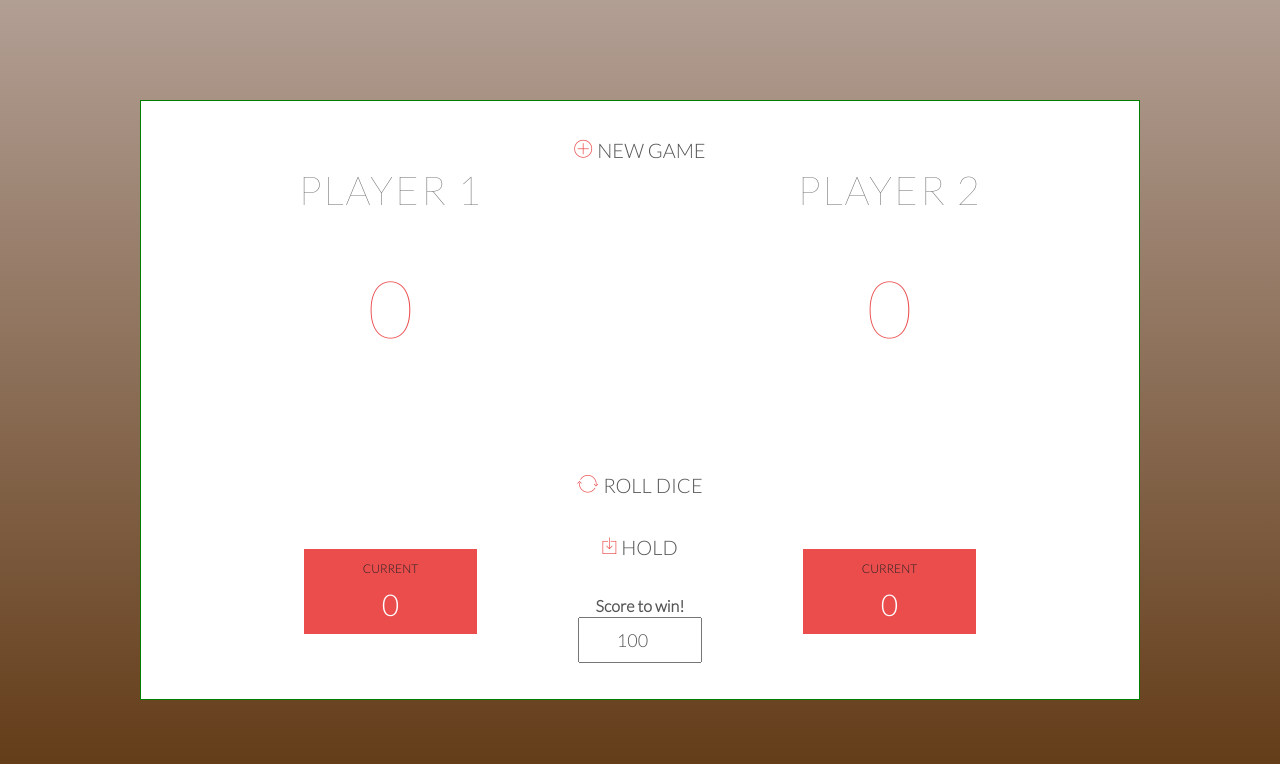
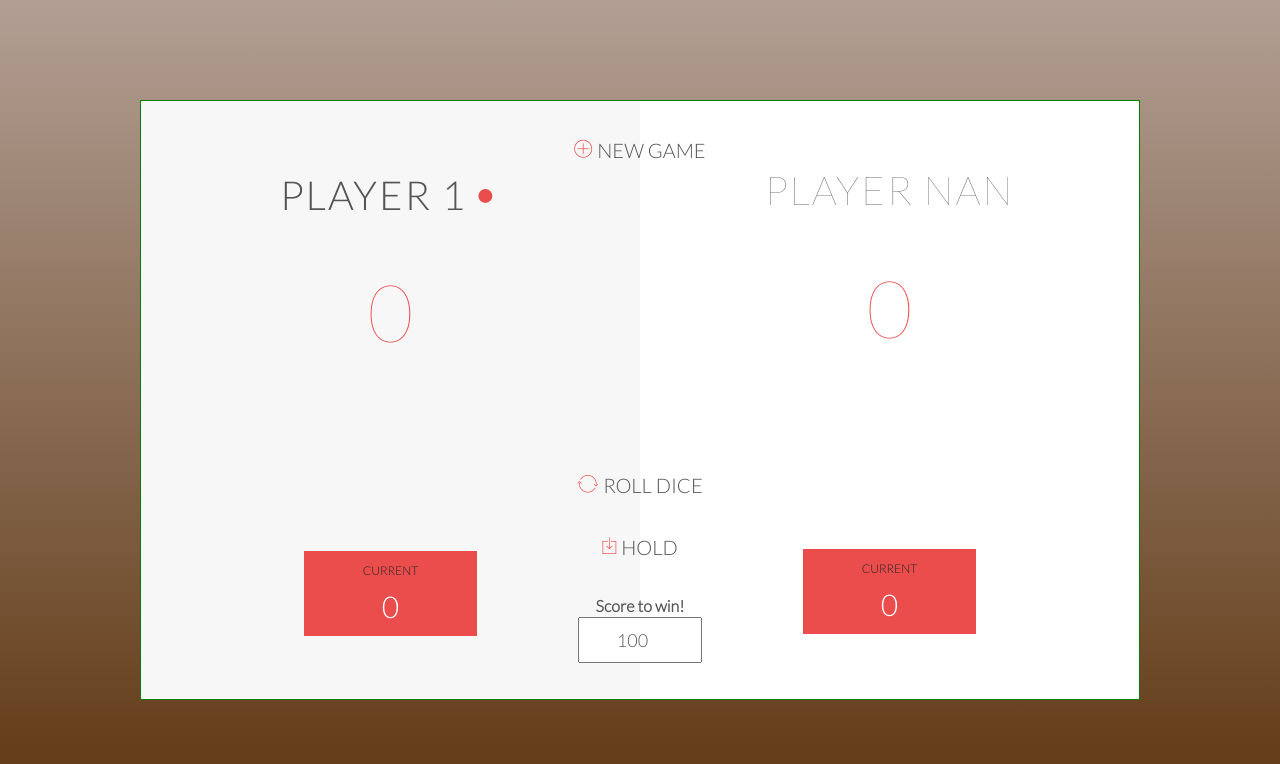
Before and after one commit to mazengh/rpdg, a React (Create React App) app: page / in a window 1280 px wide. Shown: the top 764 px of the page. Built offline with nearby package versions, Linux system fonts and the light colour scheme.

Commit message:
active player bug fix

```diff
--- a/src/App.js
+++ b/src/App.js
@@ -155,7 +155,7 @@ class App extends Component {
       return (
         <Panel
           key={`panel_${playerKey}`}
-          number={playerKey}
+          number={parseInt(playerKey, 2)}
           activePlayer={this.state.activePlayer}
           current={this.state.players[playerKey].current}
           total={this.state.players[playerKey].total}
--- a/src/components/Panel/Panel.js
+++ b/src/components/Panel/Panel.js
@@ -11,6 +11,7 @@ const panel = props => {
   // if panel number is equal to current active player
   // number, set it to active
   else if (props.activePlayer === props.number) {
+    console.log("yes");
     panelClasses.push(classes.Active);
   }
 
```
